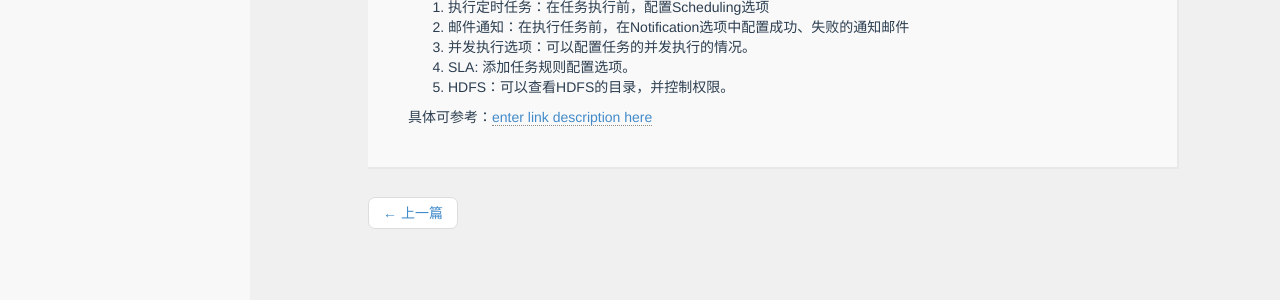
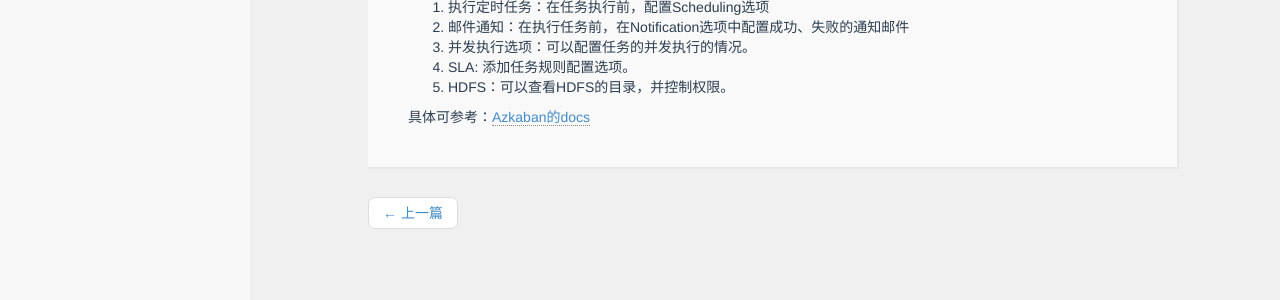
Before and after one commit to lanyizheng/lanyizheng.github.com, a Jekyll site: the page built from _posts/2016-03-31-Azkaban的使用.md, in a window 1280 px wide and 900 px high, scrolled down 2065 px. Shown: the part 555-855 px from the top of the window. Built offline with Jekyll 4.4.1, drawn with Linux system fonts in a browser that asks for light colours; nearby versions of some CDN libraries; Markdown is read by kramdown in place of the engine named in the settings.

Commit message:
add some introduction

```diff
--- a/_posts/2016-03-31-Azkaban的使用.md
+++ b/_posts/2016-03-31-Azkaban的使用.md
@@ -148,4 +148,4 @@ param2=${param1}
 4. SLA: 添加任务规则配置选项。
 5. HDFS：可以查看HDFS的目录，并控制权限。
 
-具体可参考：[enter link description here](http://azkaban.github.io/azkaban/docs/latest/#schedule-flow)
+具体可参考：[Azkaban的docs](http://azkaban.github.io/azkaban/docs/latest/#schedule-flow)
```
